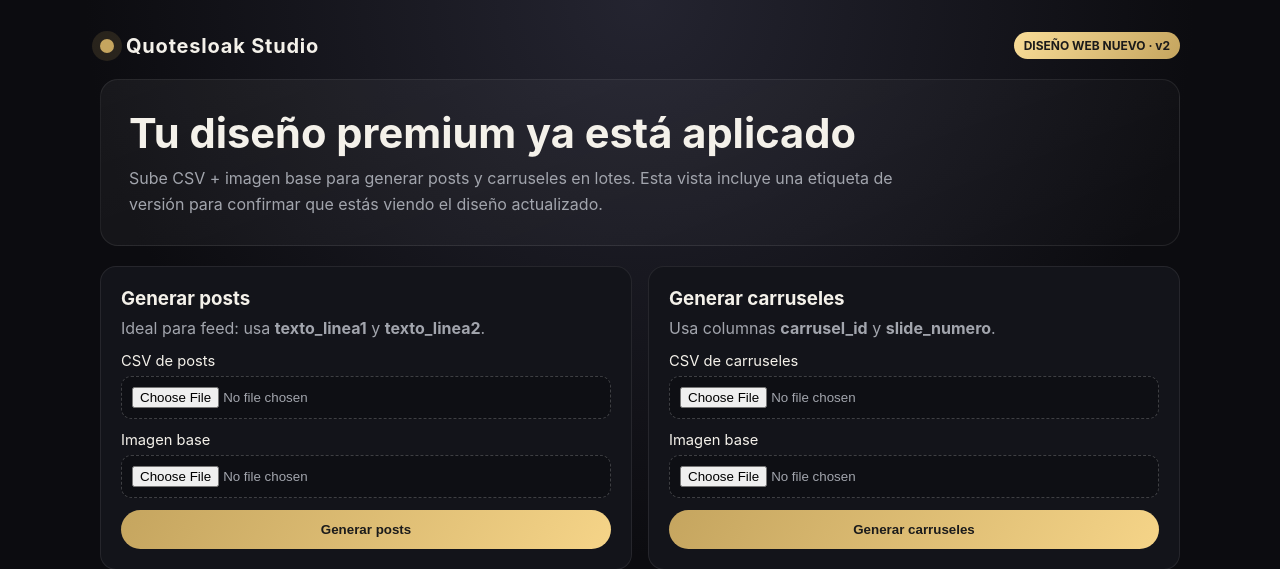
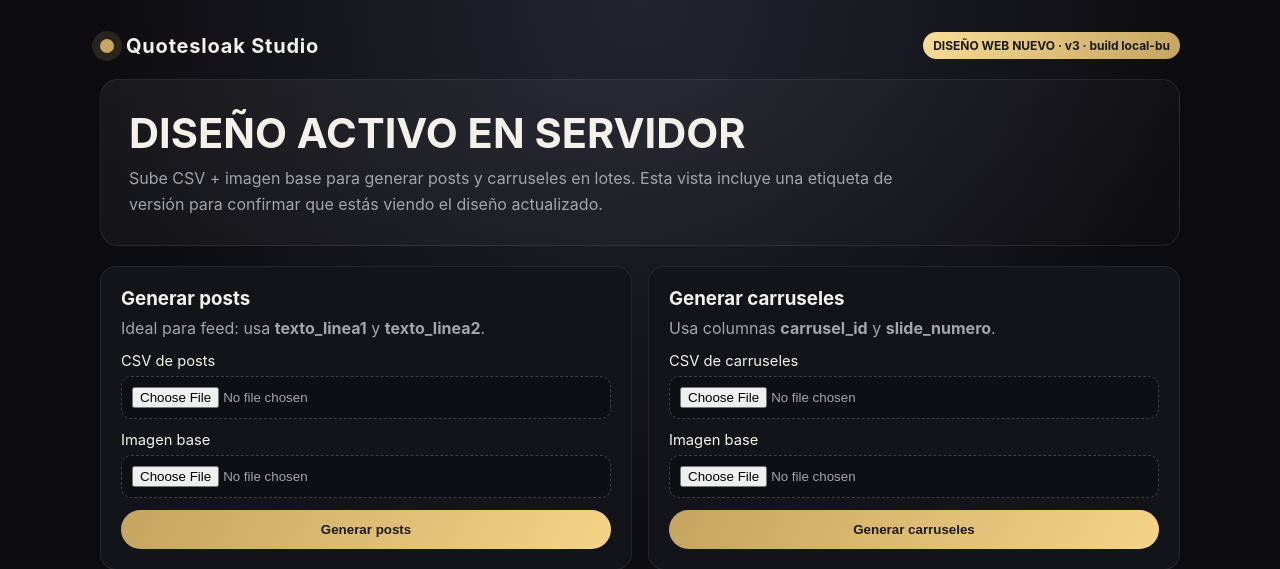
Before and after one commit to arturromeuia-tech/Quotesloak, a Flask app: page / in a window 1280 px wide. Shown: the top 569 px of the page. Run offline with Flask 3, Linux system fonts and the light colour scheme.

Commit message:
Disable home page caching and add deploy build marker

```diff
--- a/app.py
+++ b/app.py
@@ -5,7 +5,7 @@ import zipfile
 import base64
 import uuid
 import shutil
-from flask import Flask, render_template, request, jsonify, send_file
+from flask import Flask, render_template, request, jsonify, send_file, make_response
 from PIL import Image, ImageDraw, ImageFont
 
 app = Flask(__name__)
@@ -99,7 +99,16 @@ def wrap_text(text, font, max_width, draw):
 
 @app.route('/')
 def index():
-    return render_template('index.html', app_version=os.environ.get('APP_VERSION', 'v2'))
+    html = render_template(
+        'index.html',
+        app_version=os.environ.get('APP_VERSION', 'v3'),
+        railway_release=os.environ.get('RAILWAY_GIT_COMMIT_SHA', 'local-build')[:8]
+    )
+    response = make_response(html)
+    response.headers['Cache-Control'] = 'no-store, no-cache, must-revalidate, max-age=0'
+    response.headers['Pragma'] = 'no-cache'
+    response.headers['Expires'] = '0'
+    return response
 
 @app.route('/generate', methods=['POST'])
 def generate_posts():
--- a/templates/index.html
+++ b/templates/index.html
@@ -102,11 +102,11 @@
           <div class="dot"></div>
           <h1>Quotesloak Studio</h1>
         </div>
-        <div class="version">DISEÑO WEB NUEVO · {{ app_version }}</div>
+        <div class="version">DISEÑO WEB NUEVO · {{ app_version }} · build {{ railway_release }}</div>
       </div>
 
       <section class="hero">
-        <h2>Tu diseño premium ya está aplicado</h2>
+        <h2>DISEÑO ACTIVO EN SERVIDOR</h2>
         <p>
           Sube CSV + imagen base para generar posts y carruseles en lotes.
           Esta vista incluye una etiqueta de versión para confirmar que estás viendo el diseño actualizado.
```
